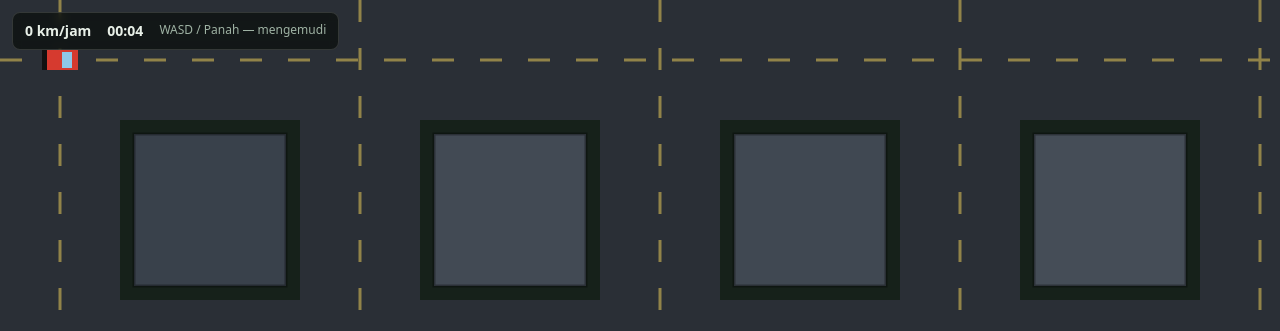
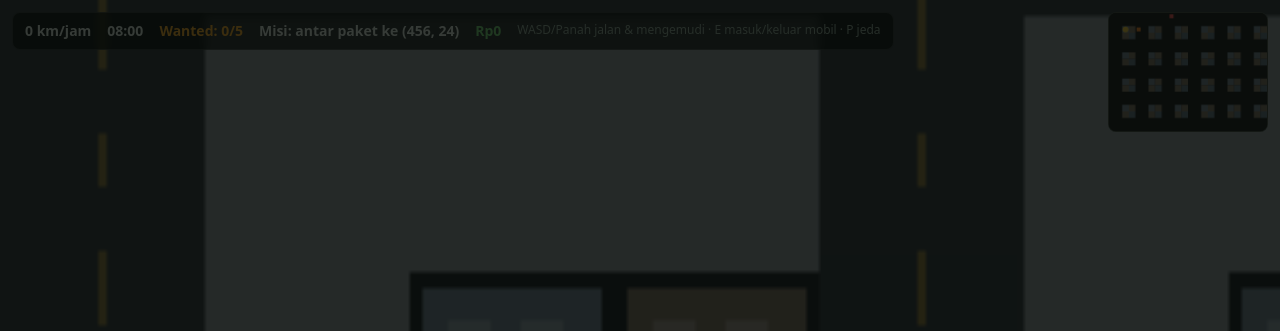
Before and after one commit to DimasPutera/gta6-mini, a plain HTML site: page game/index.html in a window 1280 px wide. Shown: the top 331 px of the page. Drawn offline with Linux system fonts and the light colour scheme.

Commit message:
gta 6 mini redo

```diff
--- a/game/game.js
+++ b/game/game.js
@@ -1,138 +1,208 @@
-// GTA Mini — kota top-down, JavaScript murni, tanpa dependensi, offline.
-// Deterministik: semua variasi bangunan berasal dari PRNG seed tetap (1337).
-"use strict";
-
-const canvas = document.getElementById("game");
-const ctx = canvas.getContext("2d");
-const speedEl = document.getElementById("speed");
-const timeEl = document.getElementById("time");
-
-function mulberry32(seed) {
-  let a = seed >>> 0;
-  return function () {
-    a |= 0; a = (a + 0x6D2B79F5) | 0;
-    let t = Math.imul(a ^ (a >>> 15), 1 | a);
-    t = (t + Math.imul(t ^ (t >>> 7), 61 | t)) ^ t;
-    return ((t ^ (t >>> 14)) >>> 0) / 4294967296;
-  };
+// game.js — game kota 2D top-down (canvas #game)
+(() => {
+  'use strict';
+  const cv = document.getElementById('game');
+  const ctx = cv.getContext('2d');
+  const mm = document.getElementById('minimap');
+  const mmx = mm ? mm.getContext('2d') : null;
+  const elSpeed = document.getElementById('speed');
+  const elTime = document.getElementById('time');
+  const elMoney = document.getElementById('money');
+  const btnStart = document.getElementById('start');
+  const TILE = 48, COLS = 24, ROWS = 18;
+  const W = COLS * TILE, H = ROWS * TILE;
+  const SAVE_KEY = 'cityGameSaveV1';
+  const ROAD = 0, WALK = 1, BUILD = 2;
+  const grid = [];
+  for (let y = 0; y < ROWS; y++) {
+    const row = [];
+    for (let x = 0; x < COLS; x++) {
+      if (x % 4 === 0 || y % 4 === 0) row.push(ROAD);
+      else if (x % 4 === 1 || y % 4 === 1) row.push(WALK);
+      else row.push(BUILD);
     }
-
-const WORLD_W = 2400, WORLD_H = 1800;
-const PITCH = 300, ROAD_W = 120, BLOCK = PITCH - ROAD_W;
-const rand = mulberry32(1337);
-
-// Bangunan: satu per blok di antara jalan, inset 14px, tinggi/warna dari seed.
+    grid.push(row);
+  }
   const buildings = [];
-for (let bx = 0; bx * PITCH < WORLD_W; bx++) {
-  for (let by = 0; by * PITCH < WORLD_H; by++) {
-    const x = bx * PITCH + ROAD_W + 14;
-    const y = by * PITCH + ROAD_W + 14;
-    const w = BLOCK - 28, h = BLOCK - 28;
-    if (x + w > WORLD_W || y + h > WORLD_H) continue;
-    const shade = 52 + Math.floor(rand() * 28);
-    buildings.push({ x, y, w, h, c: "rgb(" + shade + "," + (shade + 8) + "," + (shade + 18) + ")" });
-  }
-}
-
-const car = { x: ROAD_W / 2, y: ROAD_W / 2, angle: 0, speed: 0 };
-const keys = {};
-let elapsed = 0;
-
-addEventListener("keydown", (e) => {
-  keys[e.key.toLowerCase()] = true;
-  if (["arrowup", "arrowdown", "arrowleft", "arrowright", " "].includes(e.key.toLowerCase())) e.preventDefault();
-});
-addEventListener("keyup", (e) => { keys[e.key.toLowerCase()] = false; });
-
-function resize() {
-  canvas.width = innerWidth; canvas.height = innerHeight;
-}
-addEventListener("resize", resize); resize();
-
-function collideBuildings() {
-  const r = 14;
-  for (const b of buildings) {
-    const cx = Math.max(b.x, Math.min(car.x, b.x + b.w));
-    const cy = Math.max(b.y, Math.min(car.y, b.y + b.h));
-    const dx = car.x - cx, dy = car.y - cy, d2 = dx * dx + dy * dy;
-    if (d2 < r * r) {
-      const d = Math.sqrt(d2) || 0.001;
-      car.x = cx + (dx / d) * r; car.y = cy + (dy / d) * r;
-      car.speed = 0; // tabrakan menghentikan mobil
+  for (let y = 0; y < ROWS; y++) {
+    for (let x = 0; x < COLS; x++) {
+      if (grid[y][x] === BUILD) {
+        buildings.push({ x: x * TILE, y: y * TILE, w: TILE, h: TILE,
+          c: ['#7a8a99', '#8a7a6a', '#6a7a8a', '#9a8a7a'][(x + y) % 4] });
       }
     }
   }
-
+  function roadTiles() {
+    const out = [];
+    for (let y = 0; y < ROWS; y++)
+      for (let x = 0; x < COLS; x++)
+        if (grid[y][x] === ROAD) out.push({ x: x * TILE + TILE / 2, y: y * TILE + TILE / 2 });
+    return out;
+  }
+  function randRoad(exclude) {
+    const roads = roadTiles().filter(p => !exclude || Math.hypot(p.x - exclude.x, p.y - exclude.y) > 300);
+    return roads[Math.floor(Math.random() * roads.length)];
+  }
+  function freshState() {
+    const spawn = { x: TILE * 2 + 24, y: TILE * 2 + 24 };
+    const dest = randRoad(spawn);
+    return { started: false, x: spawn.x, y: spawn.y, angle: 0, speed: 0,
+      inCar: false, money: 0, minutes: 8 * 60, hasPkg: true,
+      pkg: { x: spawn.x, y: spawn.y }, dest,
+      car: { x: TILE * 4 + 24, y: TILE * 2 + 24, angle: 0 } };
+  }
+  let state = freshState();
+  const saved = load();
+  if (saved) state = Object.assign(freshState(), saved);
+  const keys = {};
+  addEventListener('keydown', e => { keys[e.key.toLowerCase()] = true;
+    if (e.key.toLowerCase() === 'e') toggleCar(); });
+  addEventListener('keyup', e => { keys[e.key.toLowerCase()] = false; });
+  function hitsBuilding(x, y, r) {
+    for (const b of buildings) {
+      if (x + r > b.x && x - r < b.x + b.w && y + r > b.y && y - r < b.y + b.h) return true;
+    }
+    return false;
+  }
+  function moveEntity(e, dx, dy, r) {
+    const nx = e.x + dx, ny = e.y + dy;
+    if (!hitsBuilding(nx, e.y, r)) e.x = nx;
+    if (!hitsBuilding(e.x, ny, r)) e.y = ny;
+    e.x = Math.max(r, Math.min(W - r, e.x));
+    e.y = Math.max(r, Math.min(H - r, e.y));
+  }
+  function toggleCar() {
+    if (!state.started) return;
+    if (state.inCar) exitCar(); else enterCar();
+  }
+  function enterCar() {
+    if (state.inCar) return false;
+    if (Math.hypot(state.x - state.car.x, state.y - state.car.y) > 70) return false;
+    state.inCar = true; return true;
+  }
+  function exitCar() {
+    if (!state.inCar) return false;
+    state.inCar = false;
+    state.x = state.car.x + 40; state.y = state.car.y;
+    if (hitsBuilding(state.x, state.y, 12)) { state.x = state.car.x - 40; }
+    return true;
+  }
+  function newDelivery() {
+    state.pkg = { x: state.x, y: state.y };
+    state.dest = randRoad(state.pkg);
+    state.hasPkg = true;
+  }
   function update(dt) {
-  const up = keys["w"] || keys["arrowup"];
-  const down = keys["s"] || keys["arrowdown"];
-  const left = keys["a"] || keys["arrowleft"];
-  const right = keys["d"] || keys["arrowright"];
-  const MAX_F = 340, MAX_R = 120, ACCEL = 420;
-
-  if (up) car.speed += ACCEL * dt;
-  if (down) car.speed -= ACCEL * dt;
-  if (!up && !down) car.speed -= car.speed * 2.2 * dt; // gesekan
-  else car.speed -= car.speed * 0.35 * dt; // hambatan gelinding
-  car.speed = Math.max(-MAX_R, Math.min(MAX_F, car.speed));
-  if (Math.abs(car.speed) < 1 && !up && !down) car.speed = 0;
-
-  const steer = (left ? -1 : 0) + (right ? 1 : 0);
-  const grip = Math.min(1, Math.abs(car.speed) / 90);
-  car.angle += steer * 2.6 * grip * dt * (car.speed < 0 ? -1 : 1);
-
-  car.x += Math.cos(car.angle) * car.speed * dt;
-  car.y += Math.sin(car.angle) * car.speed * dt;
-  car.x = Math.max(16, Math.min(WORLD_W - 16, car.x));
-  car.y = Math.max(16, Math.min(WORLD_H - 16, car.y));
-  collideBuildings();
+    if (!state.started) return;
+    state.minutes += dt * 2;
+    let dx = (keys.d ? 1 : 0) - (keys.a ? 1 : 0);
+    let dy = (keys.s ? 1 : 0) - (keys.w ? 1 : 0);
+    const len = Math.hypot(dx, dy) || 1;
+    dx /= len; dy /= len;
+    const spd = state.inCar ? 260 : 110;
+    const vx = dx * spd, vy = dy * spd;
+    const target = state.inCar ? state.car : state;
+    const ox = target.x, oy = target.y;
+    moveEntity(target, vx * dt, vy * dt, state.inCar ? 16 : 12);
+    if (state.inCar) { state.x = state.car.x; state.y = state.car.y; }
+    state.speed = Math.hypot(target.x - ox, target.y - oy) / Math.max(dt, 0.001);
+    if (dx || dy) state.angle = Math.atan2(dy, dx);
+    if (state.inCar) state.car.angle = state.angle;
+    if (state.hasPkg && Math.hypot(state.x - state.dest.x, state.y - state.dest.y) < 36) {
+      state.money += 15000;
+      state.hasPkg = false;
+      setTimeout(newDelivery, 800);
+      save();
     }
-
-function drawRoads(camX, camY) {
-  ctx.fillStyle = "#2a2f36";
-  for (let x = 0; x < WORLD_W; x += PITCH) ctx.fillRect(x - camX, -camY, ROAD_W, WORLD_H);
-  for (let y = 0; y < WORLD_H; y += PITCH) ctx.fillRect(-camX, y - camY, WORLD_W, ROAD_W);
-  // Garis tengah putus-putus
-  ctx.strokeStyle = "rgba(230,200,90,0.55)"; ctx.lineWidth = 3; ctx.setLineDash([22, 26]);
+  }
+  function draw() {
+    const camX = Math.max(0, Math.min(W - cv.width, state.x - cv.width / 2));
+    const camY = Math.max(0, Math.min(H - cv.height, state.y - cv.height / 2));
+    ctx.fillStyle = '#2b2f33'; ctx.fillRect(0, 0, cv.width, cv.height);
+    for (let y = 0; y < ROWS; y++) {
+      for (let x = 0; x < COLS; x++) {
+        const px = x * TILE - camX, py = y * TILE - camY;
+        if (px < -TILE || py < -TILE || px > cv.width || py > cv.height) continue;
+        if (grid[y][x] === ROAD) ctx.fillStyle = '#3a3f45';
+        else if (grid[y][x] === WALK) ctx.fillStyle = '#9aa0a6';
+        else ctx.fillStyle = '#22262a';
+        ctx.fillRect(px, py, TILE, TILE);
+        if (grid[y][x] === ROAD) {
+          ctx.strokeStyle = '#f5c542'; ctx.setLineDash([10, 12]);
           ctx.beginPath();
-  for (let x = 0; x < WORLD_W; x += PITCH) { ctx.moveTo(x + ROAD_W / 2 - camX, -camY); ctx.lineTo(x + ROAD_W / 2 - camX, WORLD_H - camY); }
-  for (let y = 0; y < WORLD_H; y += PITCH) { ctx.moveTo(-camX, y + ROAD_W / 2 - camY); ctx.lineTo(WORLD_W - camX, y + ROAD_W / 2 - camY); }
+          if (y % 4 === 0) { ctx.moveTo(px, py + TILE / 2); ctx.lineTo(px + TILE, py + TILE / 2); }
+          if (x % 4 === 0) { ctx.moveTo(px + TILE / 2, py); ctx.lineTo(px + TILE / 2, py + TILE); }
           ctx.stroke(); ctx.setLineDash([]);
         }
-
-function draw(camX, camY) {
-  ctx.fillStyle = "#16211a"; ctx.fillRect(0, 0, canvas.width, canvas.height);
-  drawRoads(camX, camY);
+      }
+    }
     for (const b of buildings) {
-    if (b.x + b.w < camX || b.x > camX + canvas.width || b.y + b.h < camY || b.y > camY + canvas.height) continue;
-    ctx.fillStyle = b.c; ctx.fillRect(b.x - camX, b.y - camY, b.w, b.h);
-    ctx.strokeStyle = "rgba(0,0,0,0.35)"; ctx.strokeRect(b.x - camX, b.y - camY, b.w, b.h);
+      ctx.fillStyle = b.c;
+      ctx.fillRect(b.x - camX + 3, b.y - camY + 3, b.w - 6, b.h - 6);
+      ctx.fillStyle = 'rgba(255,255,255,.25)';
+      ctx.fillRect(b.x - camX + 9, b.y - camY + 9, 10, 8);
+      ctx.fillRect(b.x - camX + 26, b.y - camY + 9, 10, 8);
     }
-  // Mobil pemain
+    const dx = state.dest.x - camX, dy = state.dest.y - camY;
+    ctx.fillStyle = state.hasPkg ? '#ff5a5a' : '#5aff8a';
+    ctx.beginPath(); ctx.arc(dx, dy, 10, 0, Math.PI * 2); ctx.fill();
+    ctx.fillStyle = '#fff'; ctx.font = 'bold 12px sans-serif';
+    ctx.fillText('◉', dx - 6, dy + 4);
     ctx.save();
-  ctx.translate(car.x - camX, car.y - camY); ctx.rotate(car.angle);
-  ctx.fillStyle = "#d63a2f"; ctx.fillRect(-18, -10, 36, 20);
-  ctx.fillStyle = "#8fc7e8"; ctx.fillRect(2, -8, 10, 16);
-  ctx.fillStyle = "#111"; ctx.fillRect(-18, -10, 5, 20);
+    ctx.translate(state.car.x - camX, state.car.y - camY);
+    ctx.rotate(state.car.angle);
+    ctx.fillStyle = state.inCar ? '#2fa8ff' : '#ff8c2f';
+    ctx.fillRect(-18, -10, 36, 20);
+    ctx.fillStyle = '#123'; ctx.fillRect(-6, -8, 14, 16);
     ctx.restore();
+    ctx.fillStyle = '#ffd23f';
+    ctx.beginPath(); ctx.arc(state.x - camX, state.y - camY, 11, 0, Math.PI * 2); ctx.fill();
+    ctx.fillStyle = '#222'; ctx.beginPath(); ctx.arc(state.x - camX, state.y - camY, 4, 0, Math.PI * 2); ctx.fill();
+    drawMinimap();
+    updateHUD();
   }
-
-function fmtTime(t) {
-  const m = String(Math.floor(t / 60)).padStart(2, "0");
-  const s = String(Math.floor(t % 60)).padStart(2, "0");
-  return m + ":" + s;
+  function drawMinimap() {
+    if (!mmx) return;
+    const sx = mm.width / W, sy = mm.height / H;
+    mmx.fillStyle = '#222'; mmx.fillRect(0, 0, mm.width, mm.height);
+    for (const b of buildings) mmx.fillStyle = b.c, mmx.fillRect(b.x * sx, b.y * sy, b.w * sx, b.h * sy);
+    mmx.fillStyle = '#ff5a5a'; mmx.fillRect(state.dest.x * sx - 2, state.dest.y * sy - 2, 4, 4);
+    mmx.fillStyle = '#ff8c2f'; mmx.fillRect(state.car.x * sx - 2, state.car.y * sy - 2, 4, 4);
+    mmx.fillStyle = '#ffd23f'; mmx.beginPath();
+    mmx.arc(state.x * sx, state.y * sy, 3, 0, Math.PI * 2); mmx.fill();
   }
-
+  function updateHUD() {
+    const kmh = Math.round((state.speed || 0) * 0.09);
+    if (elSpeed) elSpeed.textContent = kmh + ' km/jam';
+    const hh = String(Math.floor(state.minutes / 60) % 24).padStart(2, '0');
+    const mi = String(Math.floor(state.minutes) % 60).padStart(2, '0');
+    if (elTime) elTime.textContent = hh + ':' + mi;
+    if (elMoney) elMoney.textContent = 'Rp' + state.money.toLocaleString('id-ID');
+  }
+  function save() {
+    try { localStorage.setItem(SAVE_KEY, JSON.stringify(state)); return true; }
+    catch (e) { return false; }
+  }
+  function load() {
+    try { const raw = localStorage.getItem(SAVE_KEY); return raw ? JSON.parse(raw) : null; }
+    catch (e) { return null; }
+  }
+  function start() {
+    state.started = true;
+    if (btnStart) btnStart.disabled = true;
+    save();
+  }
+  if (btnStart) btnStart.addEventListener('click', start);
+  addEventListener('beforeunload', save);
   let last = performance.now();
-function frame(now) {
-  const dt = Math.min(0.033, (now - last) / 1000); last = now;
-  elapsed += dt;
+  function loop(now) {
+    const dt = Math.min(0.05, (now - last) / 1000);
+    last = now;
     update(dt);
-  const camX = Math.max(0, Math.min(WORLD_W - canvas.width, car.x - canvas.width / 2));
-  const camY = Math.max(0, Math.min(WORLD_H - canvas.height, car.y - canvas.height / 2));
-  draw(camX, camY);
-  speedEl.textContent = Math.round(Math.abs(car.speed) * 0.36) + " km/jam";
-  timeEl.textContent = fmtTime(elapsed);
-  requestAnimationFrame(frame);
+    draw();
+    requestAnimationFrame(loop);
   }
-requestAnimationFrame(frame);
+  requestAnimationFrame(loop);
+  window.G = window.G || {};
+  window.G.api = { state, enterCar, exitCar, start, save, load };
+})();
--- a/game/index.html
+++ b/game/index.html
@@ -3,6 +3,7 @@
 <head>
 <meta charset="utf-8">
 <meta name="viewport" content="width=device-width, initial-scale=1">
+<meta name="description" content="Game kota top-down: jalan kaki, mengemudi, antar paket, lalu lintas, dan patroli.">
 <title>GTA Mini — Kota Top-Down</title>
 <link rel="stylesheet" href="style.css">
 </head>
@@ -11,8 +12,20 @@
 <div id="hud">
   <span id="speed">0 km/jam</span>
   <span id="time">00:00</span>
-  <span class="hint">WASD / Panah — mengemudi</span>
+  <span id="wanted">Wanted: 0</span>
+  <span id="mission">Misi: —</span>
+  <span id="money">$0</span>
+  <span class="hint">WASD/Panah jalan &amp; mengemudi · E masuk/keluar mobil · P jeda</span>
 </div>
+<canvas id="minimap" width="160" height="120"></canvas>
+<div id="start">
+  <h1>GTA 6 MINI</h1>
+  <p>Kota top-down — jalan kaki, mengemudi, misi, polisi.</p>
+  <p class="cta">klik / tekan Enter untuk mulai</p>
+</div>
+<div id="msg"></div>
+<div id="controls">WASD bergerak · E masuk/keluar mobil · P jeda</div>
 <script src="game.js"></script>
+<script src="systems.js"></script>
 </body>
 </html>
--- a/game/style.css
+++ b/game/style.css
@@ -3,10 +3,50 @@ html, body { width: 100%; height: 100%; overflow: hidden; background: #0b0f0d; }
 #game { display: block; width: 100vw; height: 100vh; }
 #hud {
   position: fixed; top: 12px; left: 12px; z-index: 10;
-  display: flex; gap: 16px; align-items: center;
+  display: flex; gap: 16px; align-items: center; flex-wrap: wrap;
   font: 600 14px/1.4 system-ui, -apple-system, "Segoe UI", sans-serif;
   color: #e8f0e8; background: rgba(10, 14, 12, 0.72);
   border: 1px solid rgba(255, 255, 255, 0.14); border-radius: 8px;
   padding: 8px 12px; backdrop-filter: blur(4px);
 }
 #hud .hint { font-weight: 400; color: #9fb3a4; font-size: 12px; }
+#hud #wanted { color: #ffb02e; }
+#hud #money { color: #7ee081; }
+#minimap {
+  position: fixed; top: 12px; right: 12px; z-index: 10;
+  width: 160px; height: 120px;
+  border: 1px solid rgba(255, 255, 255, 0.25); border-radius: 8px;
+  background: #10160f;
+}
+#start {
+  position: fixed; inset: 0; z-index: 20;
+  display: flex; flex-direction: column; gap: 12px;
+  align-items: center; justify-content: center; text-align: center;
+  background: rgba(5, 8, 6, 0.78); color: #e8f0e8;
+  font-family: system-ui, -apple-system, "Segoe UI", sans-serif;
+  cursor: pointer;
+}
+#start h1 { font-size: 44px; letter-spacing: 4px; }
+#start p { font-size: 15px; color: #b9c8bb; }
+#start .cta { font-size: 17px; font-weight: 700; color: #ffd23e; }
+#msg {
+  position: fixed; left: 50%; bottom: 28px; transform: translateX(-50%);
+  z-index: 15; display: none;
+  font: 600 15px/1.4 system-ui, -apple-system, "Segoe UI", sans-serif;
+  color: #fff; background: rgba(10, 14, 12, 0.8);
+  border: 1px solid rgba(255, 255, 255, 0.2); border-radius: 8px;
+  padding: 10px 16px;
+}
+
+#controls {
+  position: fixed; left: 12px; bottom: 12px; z-index: 10;
+  font: 400 12px/1.4 system-ui, -apple-system, "Segoe UI", sans-serif;
+  color: #9fb3a4; background: rgba(10, 14, 12, 0.72);
+  border: 1px solid rgba(255, 255, 255, 0.14); border-radius: 8px;
+  padding: 6px 10px;
+}
+
+@media (max-width: 640px) {
+  #hud { font-size: 12px; }
+  #hud .hint { display: none; }
+}
--- /dev/null
+++ b/game/systems.js
@@ -0,0 +1,201 @@
+// systems.js — sistem tambahan game kota 2D (dimuat setelah game.js).
+// State: window.G.api.state { x, y, inCar, car, money, dest, hasPkg }.
+// Kamera sama seperti game.js; loop rAF sendiri di canvas #game.
+(function () {
+  'use strict';
+  var cv = document.getElementById('game');
+  if (!cv) return;
+  var ctx = cv.getContext('2d');
+  var WORLD = 1152, ROAD_W = 56, GRID = 192;
+  var wantedEl = document.getElementById('wanted');
+  var missionEl = document.getElementById('mission');
+  function clamp(v, a, b) { return v < a ? a : v > b ? b : v; }
+  function rnd(a, b) { return a + Math.random() * (b - a); }
+  function pick(arr) { return arr[Math.floor(Math.random() * arr.length)]; }
+  function dist(ax, ay, bx, by) { return Math.hypot(ax - bx, ay - by); }
+  function state() { return (window.G && window.G.api && window.G.api.state) || {}; }
+  function camera() {
+    var s = state();
+    return {
+      x: clamp((s.x || 0) - cv.width / 2, 0, WORLD - cv.width),
+      y: clamp((s.y || 0) - cv.height / 2, 0, WORLD - cv.height)
+    };
+  }
+  function onRoad(v) {
+    var m = ((v % GRID) + GRID) % GRID;
+    return m < ROAD_W || m > GRID - ROAD_W;
+  }
+  function nearCross(x, y) { return onRoad(x) && onRoad(y); }
+  function roadCoord() {
+    var i = Math.floor(rnd(0, WORLD / GRID));
+    return i * GRID + rnd(8, ROAD_W - 8);
+  }
+  function sideCoord() {
+    var i = Math.floor(rnd(0, WORLD / GRID));
+    return i * GRID + ROAD_W + rnd(6, 26);
+  }
+  var CAR_COLORS = ['#e74c3c', '#3498db', '#f1c40f', '#9b59b6', '#1abc9c', '#e67e22'];
+  var DIRS = [[1, 0], [0, 1], [-1, 0], [0, -1]]; // kanan, bawah, kiri, atas
+  var cars = [];
+  function spawnCar(i) {
+    var horiz = Math.random() < 0.5;
+    var d = horiz ? (Math.random() < 0.5 ? 0 : 2) : (Math.random() < 0.5 ? 1 : 3);
+    return {
+      x: horiz ? rnd(0, WORLD) : roadCoord(),
+      y: horiz ? roadCoord() : rnd(0, WORLD),
+      dir: d, speed: rnd(55, 95), color: CAR_COLORS[i % CAR_COLORS.length]
+    };
+  }
+  for (var i = 0; i < 6; i++) cars.push(spawnCar(i));
+  function turnAtCross(c) {
+    if (!nearCross(c.x, c.y)) return;
+    if (Math.random() > 0.35) return; // 35% belok, sisanya lurus
+    var left = (c.dir + 3) % 4, right = (c.dir + 1) % 4;
+    c.dir = Math.random() < 0.5 ? left : right;
+    // Ratakan ke tengah jalan setelah belok.
+    c.x = Math.round(c.x / GRID) * GRID + ROAD_W / 2;
+    c.y = Math.round(c.y / GRID) * GRID + ROAD_W / 2;
+  }
+  function moveCar(c, dt) {
+    var d = DIRS[c.dir];
+    c.x += d[0] * c.speed * dt;
+    c.y += d[1] * c.speed * dt;
+    if (c.x < -30) { c.x = WORLD + 20; c.y = roadCoord(); }
+    if (c.x > WORLD + 30) { c.x = -20; c.y = roadCoord(); }
+    if (c.y < -30) { c.y = WORLD + 20; c.x = roadCoord(); }
+    if (c.y > WORLD + 30) { c.y = -20; c.x = roadCoord(); }
+    turnAtCross(c);
+  }
+  var PED_COLORS = ['#ff8fa3', '#7fb3ff', '#ffd166', '#90e0a0', '#d0a2ff', '#ffb08a'];
+  var peds = [];
+  for (var j = 0; j < 8; j++) {
+    peds.push({
+      x: Math.random() < 0.5 ? sideCoord() : rnd(0, WORLD),
+      y: Math.random() < 0.5 ? rnd(0, WORLD) : sideCoord(),
+      dir: Math.floor(rnd(0, 4)), speed: rnd(18, 32),
+      color: PED_COLORS[j % PED_COLORS.length]
+    });
+  }
+  function movePed(p, dt) {
+    var d = DIRS[p.dir];
+    p.x += d[0] * p.speed * dt;
+    p.y += d[1] * p.speed * dt;
+    if (p.x < 10 || p.x > WORLD - 10 || p.y < 10 || p.y > WORLD - 10) {
+      p.dir = (p.dir + 2) % 4; // putar balik di tepi dunia
+    } else if (nearCross(p.x, p.y) && Math.random() < 0.02) {
+      p.dir = Math.floor(rnd(0, 4)); // kadang belok di persimpangan
+    }
+  }
+  var wanted = 0, lastIncident = 0, lastHitAt = 0;
+  function setWanted(v) {
+    wanted = clamp(v, 0, 5);
+    lastIncident = performance.now();
+    if (wantedEl) wantedEl.textContent = 'Wanted: ' + wanted + '/5';
+  }
+  function tickWanted(now) {
+    if (wanted > 0 && now - lastIncident >= 20000) setWanted(wanted - 1);
+  }
+  var patrol = { x: 600, y: 100, speed: 130, active: false };
+  function updatePatrol(s, dt, now) {
+    patrol.active = wanted > 0;
+    if (!patrol.active) return;
+    var dx = (s.x || 0) - patrol.x, dy = (s.y || 0) - patrol.y;
+    var d = Math.hypot(dx, dy) || 1;
+    patrol.x += (dx / d) * patrol.speed * dt;
+    patrol.y += (dy / d) * patrol.speed * dt;
+    if (d < 26 && now - lastHitAt > 1000) {
+      lastHitAt = now;
+      if (typeof s.money === 'number') s.money = Math.max(0, s.money - 500);
+      setWanted(0);
+      patrol.x = clamp((s.x || 0) + 300, 0, WORLD);
+      patrol.y = clamp((s.y || 0) - 300, 0, WORLD);
+    }
+  }
+  // ---- Tabrakan pemain: +1 wanted (cooldown 1 detik) ----
+  function checkHits(s, now) {
+    if (now - lastHitAt < 1000) return;
+    var r = s.inCar ? 20 : 14, hit = false;
+    for (var a = 0; a < cars.length; a++) {
+      if (dist(s.x, s.y, cars[a].x, cars[a].y) < r + 14) { hit = true; break; }
+    }
+    if (!hit) for (var b = 0; b < peds.length; b++) {
+      if (dist(s.x, s.y, peds[b].x, peds[b].y) < r + 8) { hit = true; break; }
+    }
+    if (hit) { lastHitAt = now; setWanted(wanted + 1); }
+  }
+  // ---- Audio: bip WebAudio saat paket terantar ----
+  var actx = null, prevHasPkg = false;
+  function beep(freq, dur) {
+    try {
+      actx = actx || new (window.AudioContext || window.webkitAudioContext)();
+      if (actx.state === 'suspended') actx.resume();
+      var o = actx.createOscillator(), g = actx.createGain();
+      o.type = 'sine'; o.frequency.value = freq || 880;
+      g.gain.setValueAtTime(0.15, actx.currentTime);
+      g.gain.exponentialRampToValueAtTime(0.001, actx.currentTime + (dur || 0.18));
+      o.connect(g); g.connect(actx.destination);
+      o.start(); o.stop(actx.currentTime + (dur || 0.18));
+    } catch (e) { /* audio tidak tersedia, abaikan */ }
+  }
+  function tickAudio(s) {
+    if (prevHasPkg && !s.hasPkg) { beep(880, 0.15); setTimeout(function () { beep(1320, 0.25); }, 160); }
+    prevHasPkg = !!s.hasPkg;
+  }
+  function tickMission(s) {
+    if (!missionEl) return;
+    if (s.hasPkg && s.dest) {
+      missionEl.textContent = 'Misi: antar paket ke (' + Math.round(s.dest.x) + ', ' + Math.round(s.dest.y) + ')';
+    } else if (s.hasPkg) {
+      missionEl.textContent = 'Misi: antar paket ke tujuan';
+    } else {
+      missionEl.textContent = 'Misi: ambil paket';
+    }
+  }
+  function drawCar(c, cam) {
+    var horiz = c.dir === 0 || c.dir === 2;
+    ctx.fillStyle = c.color;
+    ctx.fillRect(c.x - cam.x - (horiz ? 16 : 9), c.y - cam.y - (horiz ? 9 : 16),
+      horiz ? 32 : 18, horiz ? 18 : 32);
+  }
+  function draw() {
+    var cam = camera();
+    for (var a = 0; a < cars.length; a++) drawCar(cars[a], cam);
+    for (var b = 0; b < peds.length; b++) {
+      ctx.fillStyle = peds[b].color;
+      ctx.beginPath();
+      ctx.arc(peds[b].x - cam.x, peds[b].y - cam.y, 6, 0, Math.PI * 2);
+      ctx.fill();
+    }
+    if (patrol.active) {
+      ctx.fillStyle = '#111';
+      ctx.fillRect(patrol.x - cam.x - 16, patrol.y - cam.y - 9, 32, 18);
+      ctx.fillStyle = '#fff';
+      ctx.fillRect(patrol.x - cam.x - 16, patrol.y - cam.y - 9, 32, 5);
+      ctx.fillStyle = '#e74c3c';
+      ctx.fillRect(patrol.x - cam.x - 4, patrol.y - cam.y - 9, 8, 5);
+    }
+  }
+  var last = performance.now();
+  function frame(now) {
+    var dt = Math.min((now - last) / 1000, 0.05);
+    last = now;
+    var s = state();
+    for (var a = 0; a < cars.length; a++) moveCar(cars[a], dt);
+    for (var b = 0; b < peds.length; b++) movePed(peds[b], dt);
+    checkHits(s, now);
+    tickWanted(now);
+    updatePatrol(s, dt, now);
+    tickAudio(s);
+    tickMission(s);
+    draw();
+    requestAnimationFrame(frame);
+  }
+  setWanted(0);
+  requestAnimationFrame(frame);
+  window.G = window.G || {};
+  window.G.systems = {
+    cars: cars, peds: peds, patrol: patrol,
+    get wanted() { return wanted; },
+    setWanted: setWanted, beep: beep, camera: camera
+  };
+})();
```
Also changed, not shown: screenshots/shot-1.jpg, screenshots/shot-2.jpg, screenshots/shot-3.jpg, 1 other file. Lines whose indentation alone changed are shown as unchanged.
